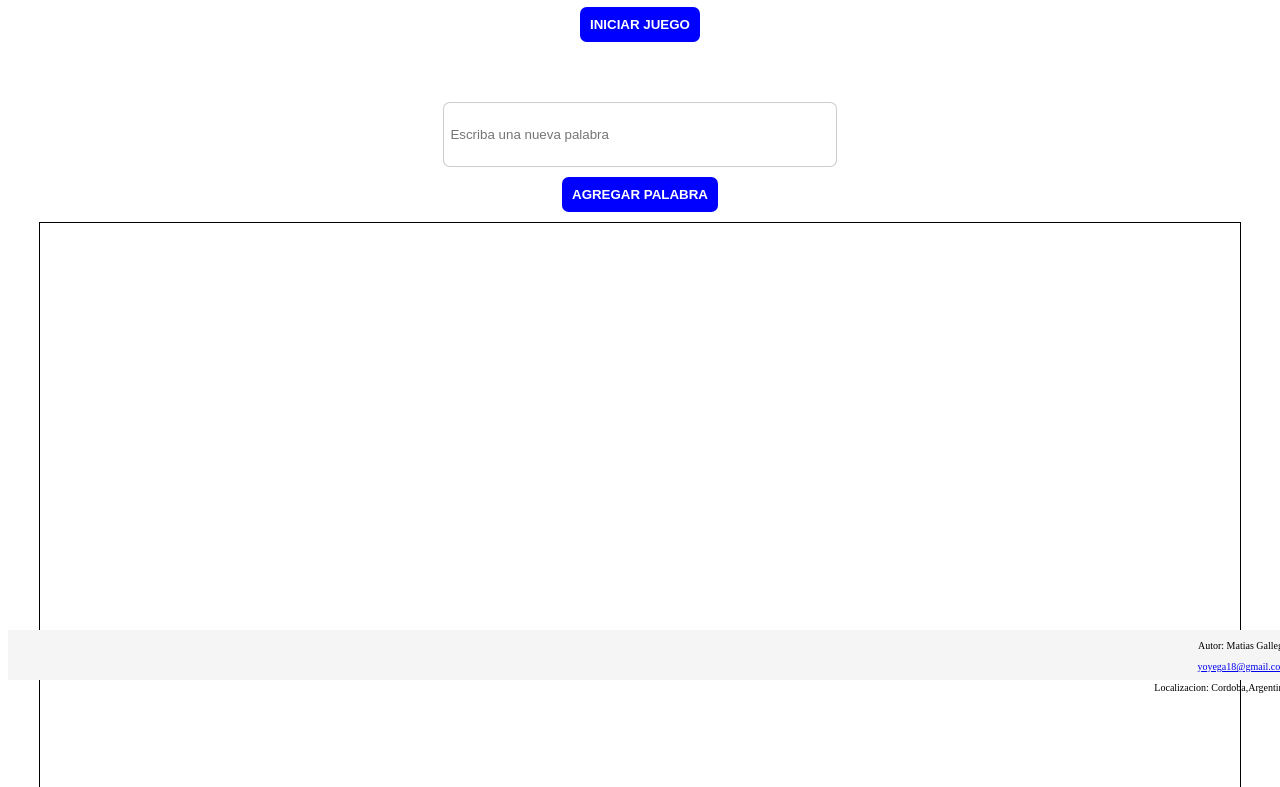
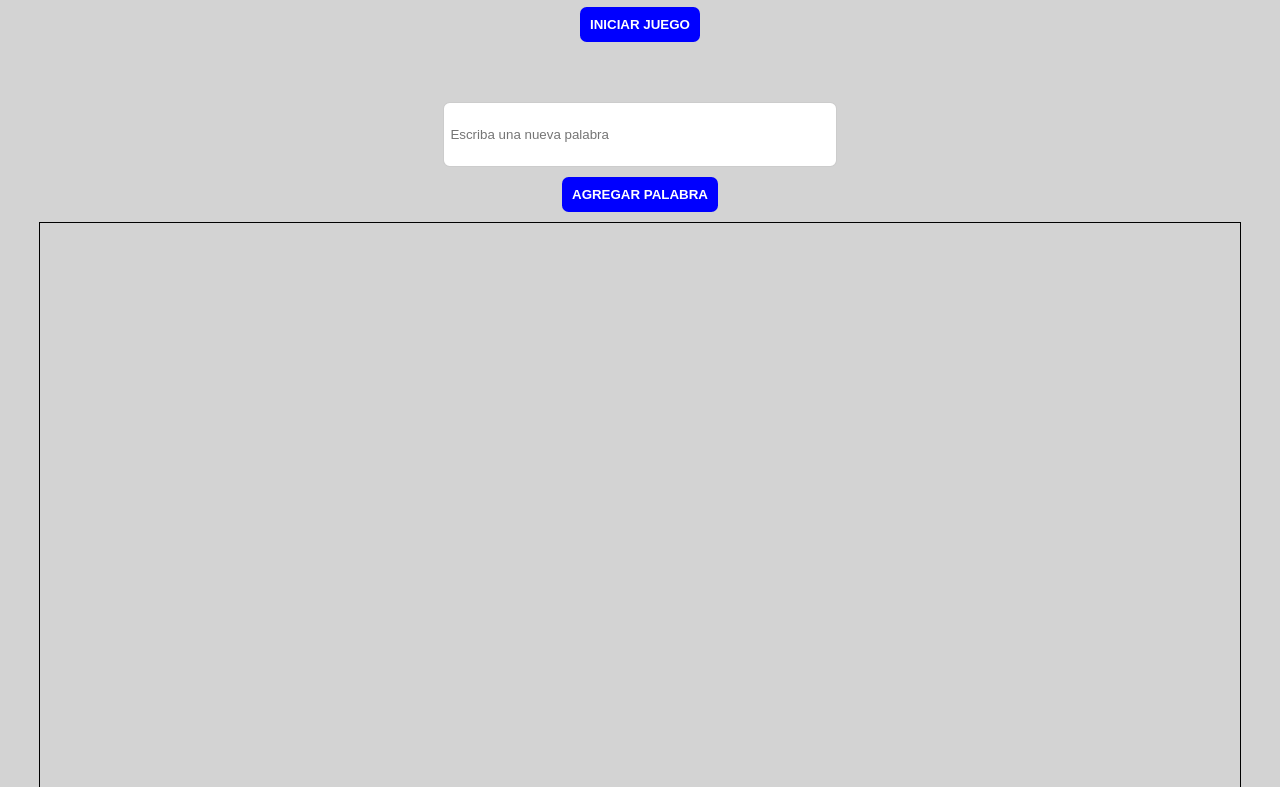
Before and after one commit to MatiasGallego/challenge-alura-ahoracado, a plain HTML site: page index.html in a window 1280 px wide. Shown: the part 120-907 px from the top of the page. Drawn offline with Linux system fonts and the light colour scheme.

Commit message:
se cambia estilo y se pone pie de pagina

```diff
--- a/css/style.css
+++ b/css/style.css
@@ -30,10 +30,10 @@
 
 .footer {
   position: absolute;
-  bottom: 0;
+  bottom: 1;
   width: 100%;
-  height: 50px;
-  background-color: #f5f5f5;
+  height: 70px;
+  background-color:lightgrey;
   font-size: 10px;
   text-align: right;
 }
--- a/index.html
+++ b/index.html
@@ -7,7 +7,7 @@
     <title>Ahorcado</title>
     <link rel="stylesheet" href="css/style.css">
   </head>
-  <body>
+  <body style="background-color: lightgrey;">
     <div style="text-align:center; margin: 50px 0px;">
       <h1 class="titulo">Ahorcado</h1>
       <button class="btn" id="iniciar-juego">INICIAR JUEGO</button>
@@ -19,13 +19,11 @@
     <div style="text-align:center;">
       <canvas id="ahorcado" height="800px" width="1200px" style="border:1px solid black"></canvas>
     </div>
-    <div>
     <footer class="footer">
       <p>Autor: Matias Gallego</p>
       <a href="mailto:yoyega18@gmail.com">yoyega18@gmail.com</a>
       <p>Localizacion: Cordoba,Argentina</p>
     </footer>
-    </div>
     <script type="text/javascript" src="js/canvas.js"></script>
     <script type="text/javascript" src="js/ahorcado.js"></script>
   </body>
```
